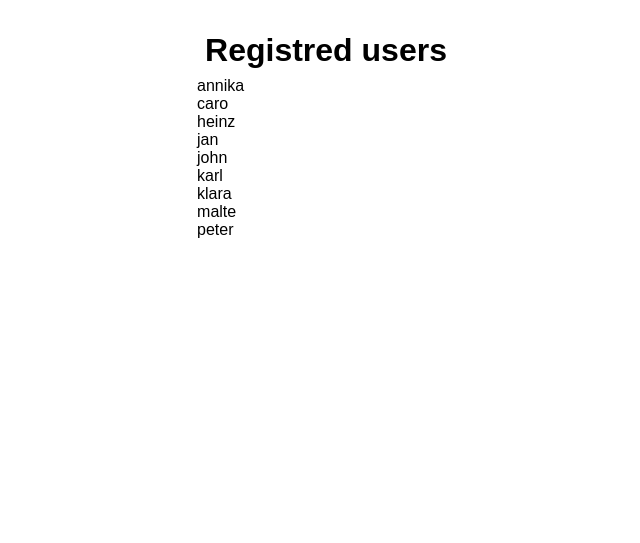
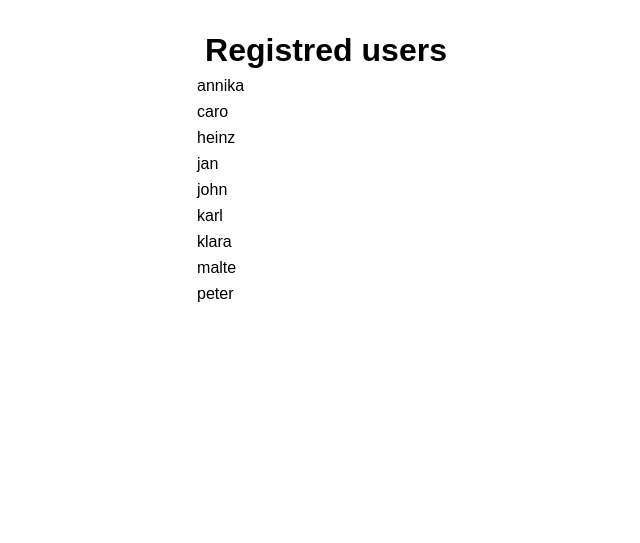
Before and after one commit to IAmMalteC/studyproject-vertiefung-programmieren-2019-20, a Flask app: page /users in a window 1280 px wide. Shown: the part 74-617 px from the top of the page, without its empty margins (314-954 px from the left). Run offline with Flask 2, Linux system fonts and the light colour scheme; the visitor is signed in with stand-in values (Sample User, id 1); data comes from the database, SQL or seed files in the repository; some libraries are stand-ins or nearby versions.

Commit message:
styled users page

```diff
--- a/excercise/enryptionTool/templates/users.html
+++ b/excercise/enryptionTool/templates/users.html
@@ -3,11 +3,11 @@
 {% block content %}
 <div>
     <h1>Registred users</h1>
-    <div class="userlist">
+    <div>
         {% for users in useroutput %}
-            <div class="userlist item">
+            <p>
                 {{ users.user_name }}
-            </div>
+            </p>
         {% endfor %}
     </div>
 </div>
```
